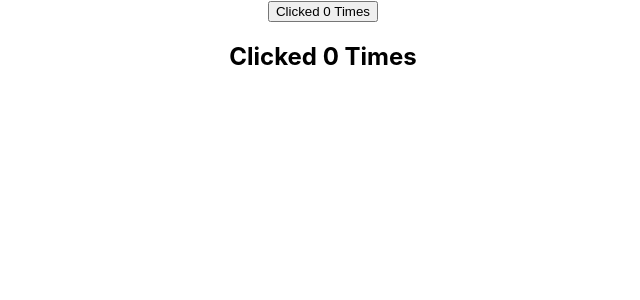
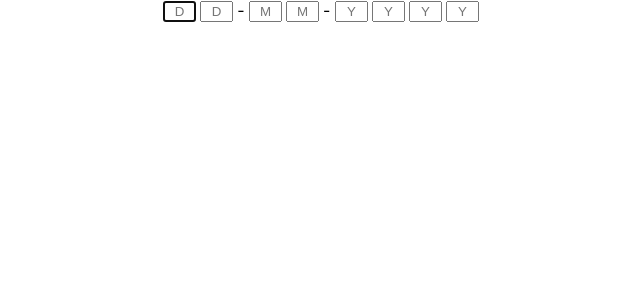
Before and after one commit to RitikParikh/codevoluation-react, a React (Create React App) app: page / in a window 1280 px wide. Shown: the top 300 px of the page, without its empty margins (317-957 px from the left). Built offline with nearby package versions, Linux system fonts and the light colour scheme.

Commit message:
Ritk:Tut-40

```diff
--- /dev/null
+++ b/src/components/ComponentC.js
@@ -0,0 +1,11 @@
+import React, { Component } from 'react'
+import ComponentE from './ComponentE';
+class ComponentC extends Component {
+  render() {
+    return (
+      <ComponentE/>
+    )
+  }
+}
+
+export default ComponentC
--- a/src/components/index.js
+++ b/src/components/index.js
@@ -21,18 +21,20 @@ import '../App.css';
 // import ParentComp from './ParentComp'
 // import RefsDemo from './RefsDemo'
 // import RefsForm from './RefsForm'
-// import RefOTPForm from './RefOTPForm'
+import RefOTPForm from './RefOTPForm'
 // import FocusInput from './FocusInput'
 // import PortalDemo from './PortalDemo'
 // import ClickCounter from './ClickCounter';
 // import HoverCounter from './HoverCounter';
-import ClickCounterTwo from './ClickCounterTwo';
-import HoverCounterTwo from './HoverCounterTwo';
+// import ClickCounterTwo from './ClickCounterTwo';
+// import HoverCounterTwo from './HoverCounterTwo';
 // import User from './User';
-import CounterNew from './CounterNew';
+// import CounterNew from './CounterNew';
+// import ComponentC from './ComponentC';
+// import { UserProvider} from './userContext';
 
 class Basic extends Component {
-  /* constructor(props) {
+  constructor(props) {
     super(props);
     this.state = {
       alert : '',
@@ -40,20 +42,20 @@ class Basic extends Component {
       focus2 : false,
       focus3 : false,
     }
-  } */
-  /* setAlert = (arg) =>{
+  }
+  setAlert = (arg) =>{
     let argsArr = this.state.alert.split("-");
     if(argsArr.length > 0){
       console.log("argsArr.length", argsArr.length)
       this.setState({[`focus${argsArr.length}`] : false},()=>{
         this.setState({[`focus${argsArr.length+1}`] : true})
     });
-    // this.setState({alert:this.state.alert.length === 0 ? arg : this.state.alert+"-" + arg})
+    this.setState({alert:this.state.alert.length === 0 ? arg : this.state.alert+"-" + arg})
   }
-}*/
+}
   render() {
-    // let dynamicArray = [{name:"Bruce",age:30,id:1},{name:"Bruce",age:30,id:2},{name:"Bruce",age:30,id:3}];
-    // const names = [ ' Bruce ' , ' Clark ' , ' Diana ' ];
+    let dynamicArray = [{name:"Bruce",age:30,id:1},{name:"Bruce",age:30,id:2},{name:"Bruce",age:30,id:3}];
+    const names = [ ' Bruce ' , ' Clark ' , ' Diana ' ];
     return (
       <div className="App">
         {/* <h1 className="error">Error</h1>
@@ -79,19 +81,22 @@ class Basic extends Component {
         {/* <ParentComp/> */}
         {/* <RefsDemo /> */}
         {/* <RefsForm /> */}
-        {/* <RefOTPForm count ={2} setAlert={this.setAlert} spicalCharStop={false} numberEnabled={false} regex={false} focus={this.state.focus1} isSubmit={false} placeHolder={"DD"}/>-{'\u00A0'}
+        <RefOTPForm count ={2} setAlert={this.setAlert} spicalCharStop={false} numberEnabled={true} regex={false} focus={this.state.focus1} isSubmit={false} placeHolder={"DD"}/>-{'\u00A0'}
         <RefOTPForm count ={2} setAlert={this.setAlert} spicalCharStop={true} numberEnabled={true} regex={false} focus={this.state.focus2} isSubmit={false} placeHolder={"MM"}/>-{'\u00A0'}
-        <RefOTPForm count ={4} setAlert={this.setAlert} spicalCharStop={true} numberEnabled={true} regex={false} focus={this.state.focus3} isSubmit={true} placeHolder={"YYYY"}/>
-        {this.state.alert && <h1> {this.state.alert} </h1>} */}
+        <RefOTPForm count ={4} setAlert={this.setAlert} spicalCharStop={true} numberEnabled={true} regex={false} focus={this.state.focus3} isSubmit={false} placeHolder={"YYYY"}/>
+        {this.state.alert && <h1> {this.state.alert} </h1>}
         {/* <FocusInput /> */}
         {/* <PortalDemo/> */}
-        {/* <ClickCounter/>
-      <HoverCounter/> */}
+        {/* <ClickCounter/> */}
+        {/* <HoverCounter/> */}
         {/* <ClickCounterTwo/> */}
         {/* <HoverCounterTwo/> */}
         {/* <User render  = {(isLoggedIn)=> isLoggedIn ? "Ritik" : "Guest"}/> */}
-        <CounterNew render={(count, incrementCount) => <ClickCounterTwo count={count} incrementCount={incrementCount} ></ClickCounterTwo>} />
-        <CounterNew render={(count, incrementCount) => <HoverCounterTwo count={count} incrementCount={incrementCount} ></HoverCounterTwo>} />
+        {/* <CounterNew render={(count, incrementCount) => <ClickCounterTwo count={count} incrementCount={incrementCount} ></ClickCounterTwo>} /> */}
+        {/* <CounterNew render={(count, incrementCount) => <HoverCounterTwo count={count} incrementCount={incrementCount} ></HoverCounterTwo>} /> */}
+        {/* <UserProvider value="Ritik" hi="Hi">
+          <ComponentC />
+        </UserProvider> */}
       </div>
 
     );
--- /dev/null
+++ b/src/components/userContext.js
@@ -0,0 +1,7 @@
+import React from 'react'
+const UserContext = React.createContext();
+
+const UserProvider =  UserContext.Provider;
+const UserConsumer =  UserContext.Consumer;
+
+export {UserProvider, UserConsumer};
```
Also changed, not shown: src/components/ComponentE.js (added, +11 -0 lines), src/components/ComponentF.js (added, +17 -0 lines).
